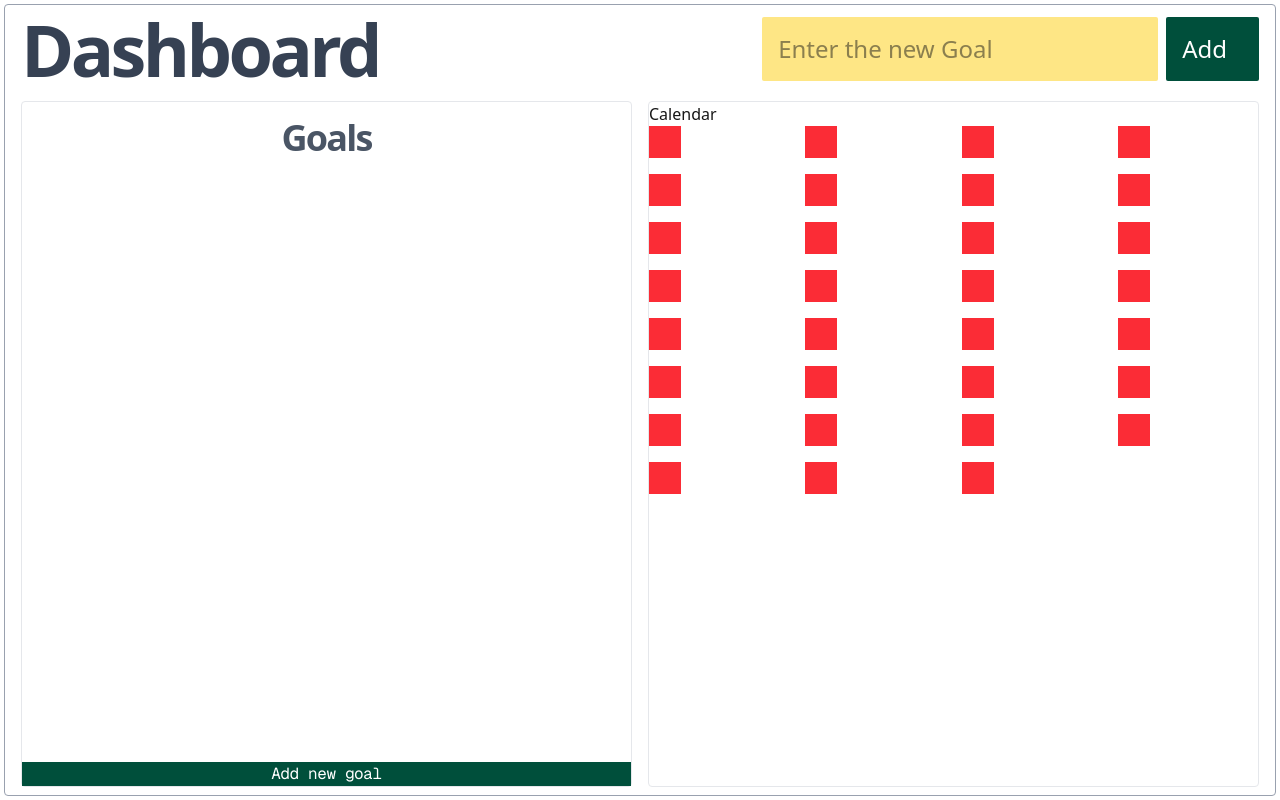
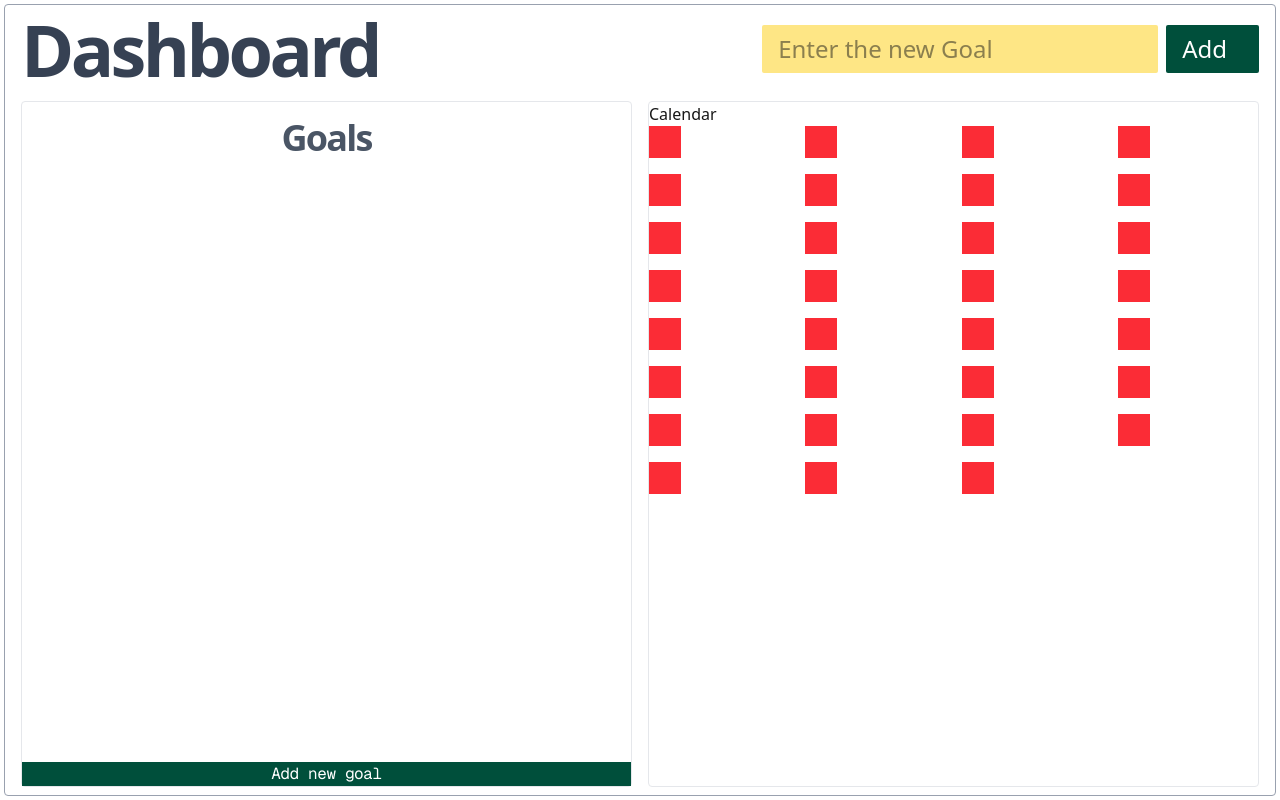
Before and after one commit to i-am-nazmul/productivity-app, a Next.js app: page /dashboard in a window 1280 px wide. Built offline with nearby package versions, Linux system fonts and the light colour scheme.

Commit message:
all good

```diff
--- a/src/app/dashboard/page.tsx
+++ b/src/app/dashboard/page.tsx
@@ -1,6 +1,7 @@
 "use client"
 import React from "react";
 import WorkCalendar from "@/components/WorkCalendar";
+import Goals from "@/components/Goals";
 
 export default function DashboardPage(){
 
@@ -19,13 +20,13 @@ export default function DashboardPage(){
                   {/* this div conatains all the elements */}
                   <div className="w-full h-full rounded-sm border border-gray-400 flex flex-col px-4 py-2">
 
-                        <div className="flex justify-between">
+                        <div className="flex justify-between ">
                               <h1 className="text-7xl font-bold text-gray-700 tracking-tighter">Dashboard</h1>
 
                               <div className=" flex gap-2 items-center">
-                                    <input type="text" name="" value={newGoal} onChange={(e)=>{setNewGoal(e.target.value)}} placeholder="Enter the new Goal" className="outline-none bg-amber-200 pr-8 py-4 pl-4 text-2xl rounded-xs"/>
+                                    <input type="text" name="" value={newGoal} onChange={(e)=>{setNewGoal(e.target.value)}} placeholder="Enter the new Goal" className="outline-none bg-amber-200 pr-8 py-2 pl-4 text-2xl rounded-xs"/>
 
-                                    <button className="bg-emerald-900 text-white rounded-xs pr-8 py-4 pl-4 text-2xl" onClick={addNewGoal}
+                                    <button className="bg-emerald-900 text-white rounded-xs pr-8 py-2 pl-4 text-2xl" onClick={addNewGoal}
                                     >Add</button>
                               </div>
                         </div>
@@ -33,25 +34,9 @@ export default function DashboardPage(){
 
                         <div className="w-full h-full flex flex-row items-center gap-4 mt-4">
 
-                              <div className="bg-white w-full h-full border border-gray-200 rounded-sm flex flex-col justify-between">
+                              <div className="bg-white w-full h-full border border-gray-200 rounded-sm ">
 
-                                    <div>
-                                          <h1 className="text-4xl font-bold tracking-tighter text-gray-600 text-center m-4">Goals</h1>
-                                          <ul className="font-mono tracking-tight px-4 ">
-
-
-
-                                                {goals.map((goal, index) => (
-                                                <li key={index}>
-                                                <button className="cursor-pointer bg-amber-200 w-full text-start px-6 py-2 rounded-xs">
-                                                      {goal}
-                                                </button>
-                                                </li>
-                                                ))}
-                                          </ul>
-                                    </div>
-
-                                    <button className="font-mono tracking-tight bg-emerald-900 text-white cursor-pointer px-2">Add new goal</button>
+                                    <Goals goals = {goals}/>
 
 
                               </div>
--- /dev/null
+++ b/src/components/Goals.tsx
@@ -0,0 +1,23 @@
+export default function Goals({goals}:{goals : string[]}){
+      return (
+            <div className="flex flex-col justify-between h-full">
+                  <div>
+                        <h1 className="text-4xl font-bold tracking-tighter text-gray-600 text-center m-4">Goals</h1>
+                        <ul className="font-mono tracking-tight px-4 ">
+
+
+
+                              {goals.map((goal, index) => (
+                              <li key={index}>
+                              <button className="cursor-pointer bg-amber-200 w-full text-start px-6 py-2 rounded-xs">
+                                    {goal}
+                              </button>
+                              </li>
+                              ))}
+                        </ul>
+                  </div>
+
+                  <button className="font-mono tracking-tight bg-emerald-900 text-white cursor-pointer px-2">Add new goal</button>
+            </div>
+      )
+}
```
